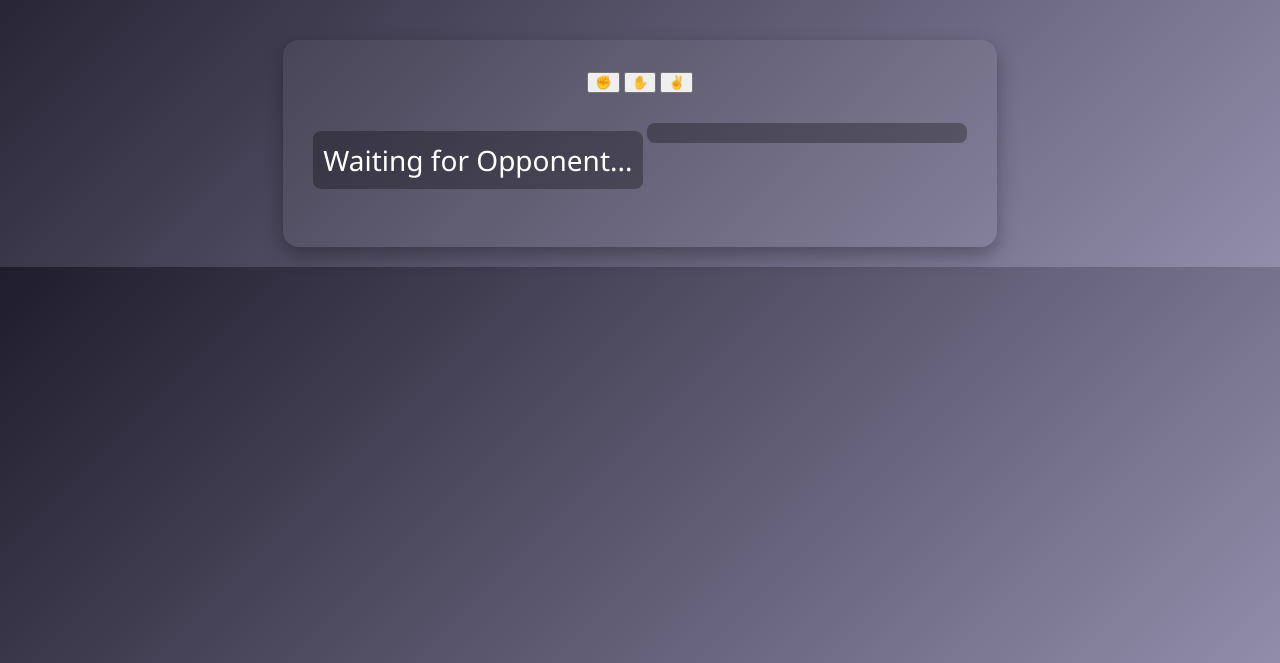
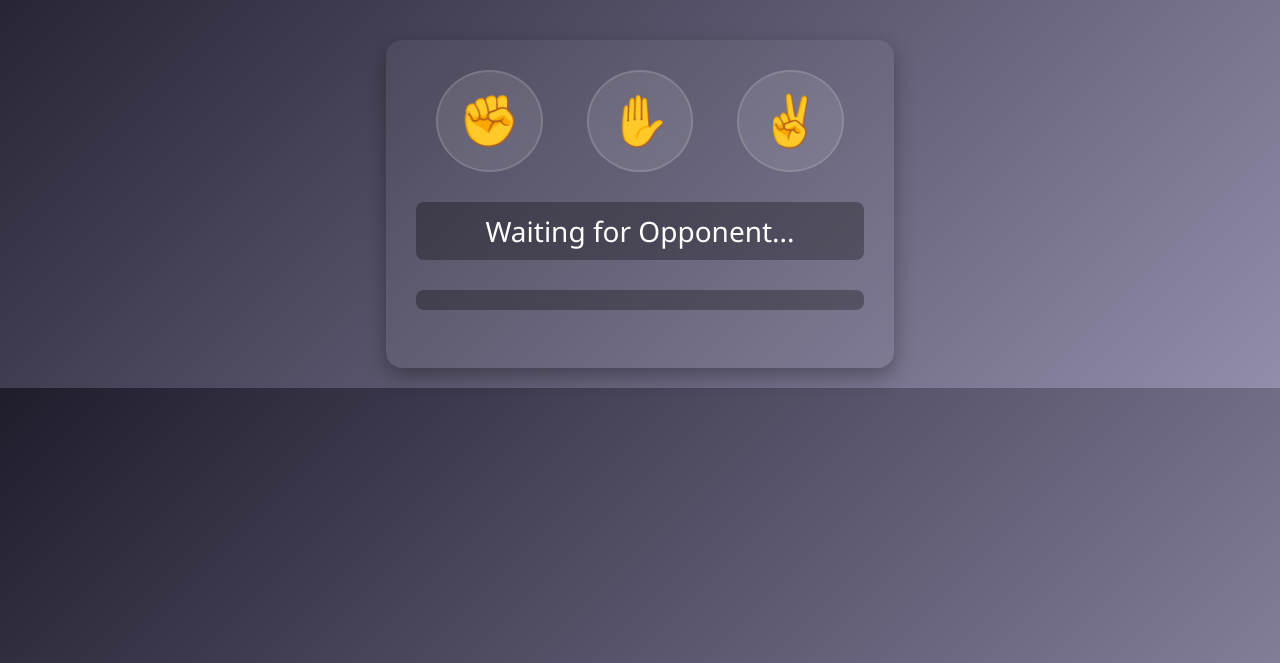
Before and after one commit to Sanjay3005v/Learn-web-dev-with-easy-projects, a website: page rock-paper-scissor/public/index.html in a window 1280 px wide. Shown: the part 137-800 px from the top of the page. Drawn offline with Linux system fonts and the light colour scheme.

Commit message:
fix styles.css

```diff
--- a/rock-paper-scissor/public/styles.css
+++ b/rock-paper-scissor/public/styles.css
@@ -22,8 +22,8 @@ h1 {
     display: inline-block;
 }
 
-.choice {
-    font-size: 60px;
+.choices {
+    font-size: 50px;
     margin: 0 20px;
     padding: 20px;
     border: 2px solid #ffffff22;
@@ -34,7 +34,7 @@ h1 {
     transition: transform 0.2s ease, box-shadow 0.2s ease;
 }
 
-.choice:hover {
+.choices:hover {
     transform: scale(1.25);
     box-shadow: 0 0 20px #ffcc70;
 }
@@ -45,7 +45,6 @@ h1 {
     padding: 10px;
     background-color: rgba(0, 0, 0, 0.3);
     border-radius: 8px;
-    display: inline-block;
     min-width: 300px;
 }
 
```
